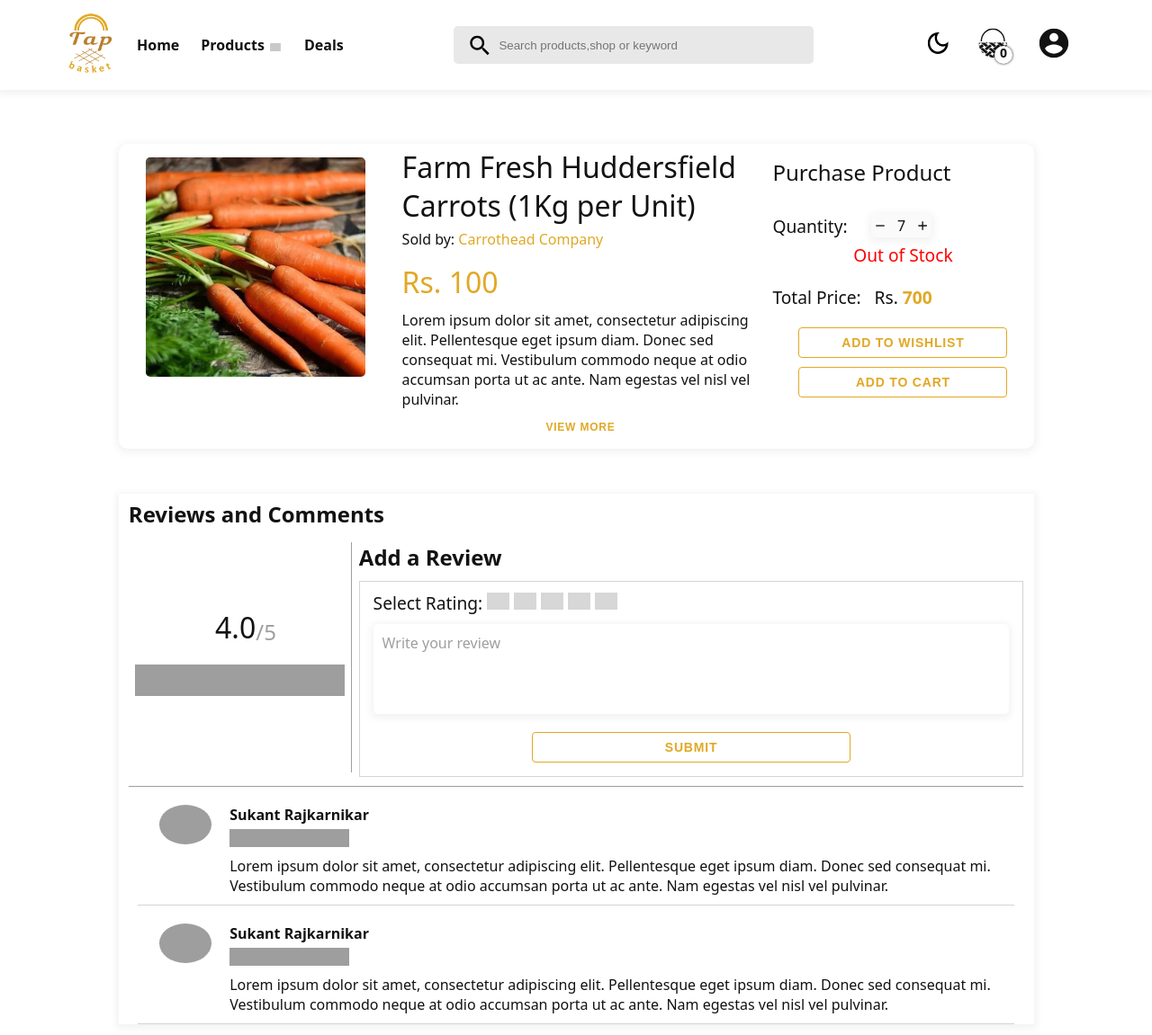
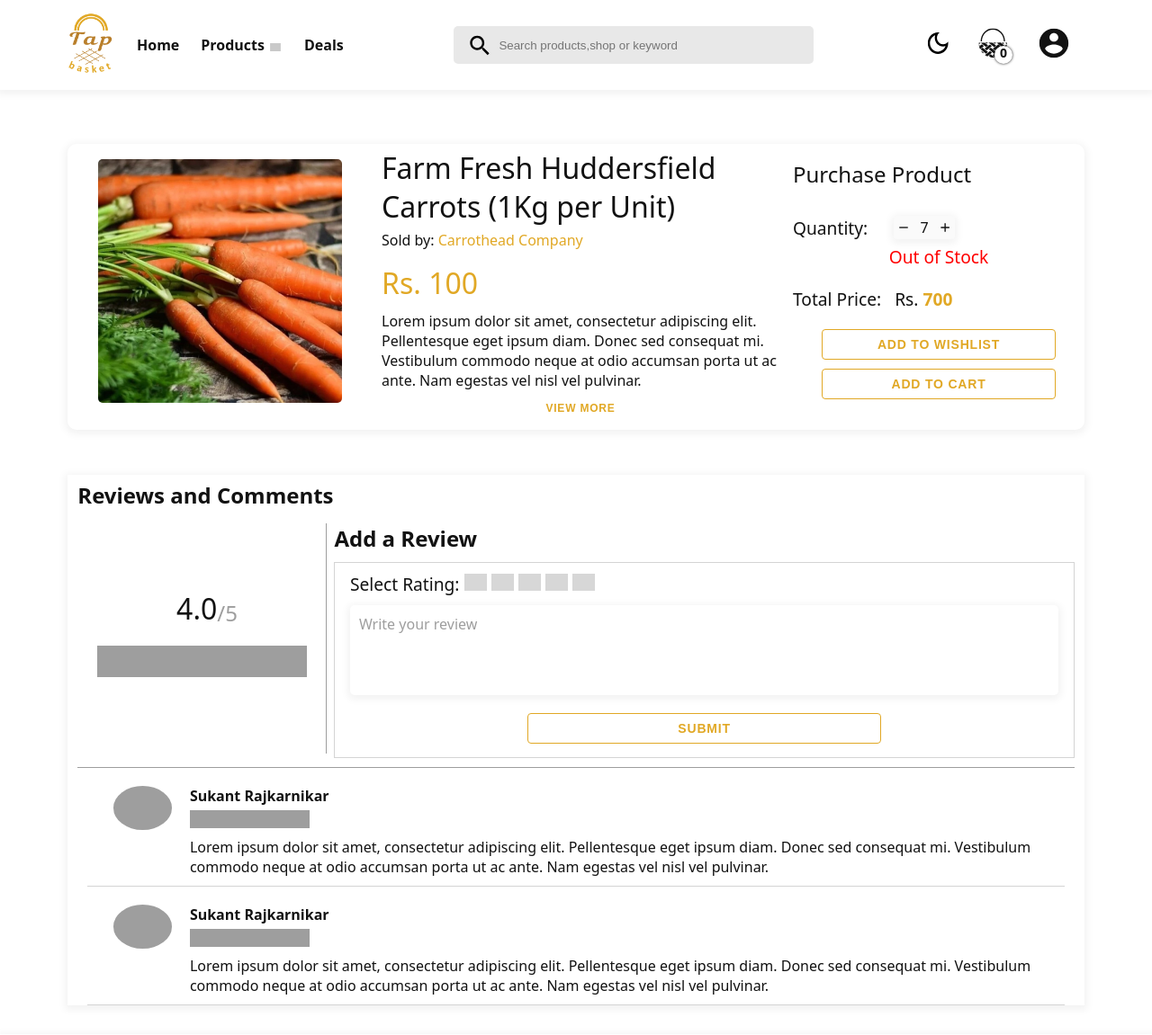
Before and after one commit to Anjan-poudel-1/TapBasket, a PHP site: page /XE/product.php in a window 1280 px wide. Shown: the top 1151 px of the page at 90% size. Run offline with PHP 8.4, Linux system fonts and the light colour scheme; grey boxes are pictures that could not be loaded.

Commit message:
Clearing Conflict to index

```diff
--- a/assets/styles/index.css
+++ b/assets/styles/index.css
@@ -2118,7 +2118,7 @@ select {
 }
 
 .ProductMain {
-  width: 90%;
+  width: 100%;
   margin: auto;
   display: -ms-grid;
   display: grid;
@@ -2270,7 +2270,7 @@ select {
 }
 
 .Review-Section {
-  width: 90%;
+  width: 100%;
   margin: auto;
   margin-top: 50px;
   padding-left: 1%;
--- a/product.php
+++ b/product.php
@@ -84,11 +84,12 @@
                         </div>
                     </div>
                 </div>
+            </div>
 
-            </div>
             <?php
             include './components/pages/Product-Detail/review-section.php';
             ?>
+
         </div>
     </div>
 
```
Also changed, not shown: assets/styles/pages/_product-detail.scss (+7 -3 lines), 1 other file.
